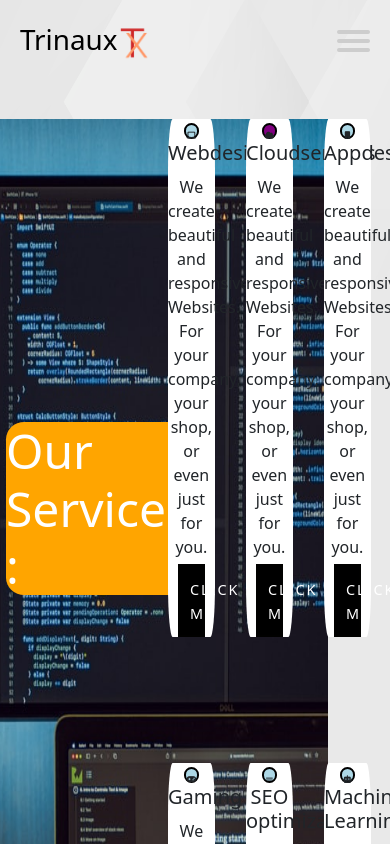
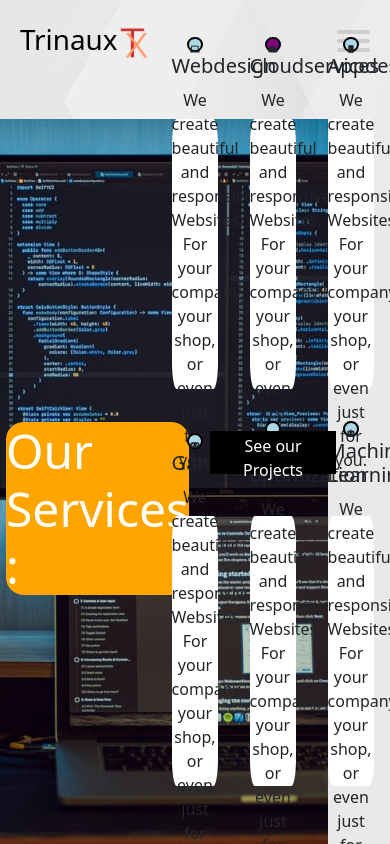
Before and after one commit to MatthiasDobiosz/trinaux-website, a React (Create React App) app: page /services in a window 390 px wide. Shown: the top 844 px of the page. Built offline with nearby package versions, Linux system fonts and the light colour scheme; a web font is replaced by a local one.

Commit message:
Homepage responsivness

```diff
--- a/src/components/AnimatedSlider/AnimatedSlider.css
+++ b/src/components/AnimatedSlider/AnimatedSlider.css
@@ -2,11 +2,12 @@
 
  .slider-container{
   display: flex;
+  flex: 1;
   font-size: 17px;
   justify-content: flex-end;
-  width: 40vw;
-  height: 20vh;
-  flex-shrink: 1;
+  width: 100%;
+  height: 100%;
+  flex-shrink: 0;
  }
 
 .slider-image{
@@ -71,7 +72,30 @@
 }
 
 
+@media only screen and (max-width: 1000px) {
+  .slider-container{
+    width: 500px;
+    min-height: 30vw;
+    position: relative;
+  }
 
+
+  .slider-image,
+  .next-container,
+  .prev-container,
+  .image-title-container
+  {
+    top: auto;
+  }
+
+  .next-container{
+    left: auto;
+  }
+
+  .prev-container{
+    right: 65%;
+  }
+}
 
 
 /*
--- a/src/components/Homepage/Homepage.css
+++ b/src/components/Homepage/Homepage.css
@@ -77,18 +77,22 @@
     .title-container{
         font-size: 40px;
     }
-
-    .Homepage-container{
-        flex-direction: column;
-    }
-
 }
 
 @media screen and (max-width: 1000px) {
     .title-container{
         font-size: 30px;
     }
+
+    .Home-text{
+        width: 100%;
+    }
     .svg-wave path{
         opacity: 0;
     }
+
+    .Homepage-container{
+        flex-direction: column;
+        margin-top: 20%;
+    }
 }
--- a/src/components/Navbar/Navbar.tsx
+++ b/src/components/Navbar/Navbar.tsx
@@ -9,7 +9,6 @@
 
 
     const getLinkStyles = ({isActive} : any ) => {
-        console.log(isActive)
         return{ color: "rgb(14, 14, 14)",
             textDecoration: isActive?"underline":"none",
             textDecorationColor: isActive?"orange":"rgb(14,14,14)"
@@ -18,7 +17,7 @@
 
     return(
         <nav className="navbar-container">
-            <svg className="svg-wave2" xmlns="http://www.w3.org/2000/svg" viewBox="0 0 1440 320"><path fill="#a2d9ff" fill-opacity="1" d="M0,32L48,32C96,32,192,32,288,53.3C384,75,480,117,576,149.3C672,181,768,203,864,197.3C960,192,1056,160,1152,160C1248,160,1344,192,1392,208L1440,224L1440,320L1392,320C1344,320,1248,320,1152,320C1056,320,960,320,864,320C768,320,672,320,576,320C480,320,384,320,288,320C192,320,96,320,48,320L0,320Z"></path></svg>
+            <svg className="svg-wave2" xmlns="http://www.w3.org/2000/svg" viewBox="0 0 1440 320"><path fill="#a2d9ff" fillOpacity="1" d="M0,32L48,32C96,32,192,32,288,53.3C384,75,480,117,576,149.3C672,181,768,203,864,197.3C960,192,1056,160,1152,160C1248,160,1344,192,1392,208L1440,224L1440,320L1392,320C1344,320,1248,320,1152,320C1056,320,960,320,864,320C768,320,672,320,576,320C480,320,384,320,288,320C192,320,96,320,48,320L0,320Z"></path></svg>
             <input type="checkbox" aria-label="Toggle menu" />
             <span></span>
             <span></span>
--- a/src/components/ServicePage/ServiceCard.css
+++ b/src/components/ServicePage/ServiceCard.css
@@ -1,5 +1,6 @@
 .service-card-container{
     width: 12vw;
+    height: 32vh;
     display: flex;
     flex-direction: column;
     justify-content: center;
--- a/src/components/ServicePage/ServiceCard.tsx
+++ b/src/components/ServicePage/ServiceCard.tsx
@@ -20,9 +20,6 @@
             </div>
             <h5 className="service-card-title">{title}</h5>
             <div className="service-card-description">{description}</div>
-            <div className="btn-container">
-                <AnimatedButton btnSize="very-large" link="/"/>
-            </div>
         </div>
     );
 }
--- a/src/components/ServicePage/ServicePage.css
+++ b/src/components/ServicePage/ServicePage.css
@@ -8,8 +8,13 @@
     width: 60%;
     display: flex;
     flex-direction: column;
-    row-gap: 15vh;
+    row-gap: 5vh;
     z-index: 1;
+}
+
+.col{
+    display: flex;
+    justify-content: center;
 }
 
 .service-image-container{
@@ -32,3 +37,70 @@
     background-color: orange;
     border-radius: 10%;
 }
+
+.projects-btn-container{
+    display: flex;
+    justify-content: center;
+}
+
+.projects-btn{
+    height: 5vh;
+    width: 15vh;
+}
+
+
+.projects-btn{
+    text-decoration: none;
+    border: 2px solid #010100;
+    color: #000;
+    position: relative;
+    display: inline-block;
+    text-align: center;
+}
+
+.projects-btn-text{
+    z-index: 3;
+    position: relative;
+}
+
+
+.projects-btn:hover::before{
+    transform: scaleY(0);
+}
+.projects-btn:hover::after{
+    transform: scaleX(0);
+}
+
+.projects-btn {
+    color: #ffffff;
+    transition: all 0.5s ease-in-out;
+}
+
+.projects-btn:hover {
+    color: #000000;
+    transition: all 0.5s ease-in-out;
+}
+
+.projects-btn::before {
+content: "";
+position: absolute;
+top: 0;
+left: 0;
+width: 100%;
+height: 100%;
+background-color: #000;
+transition: all 0.5s ease-in-out;
+transform: scaleY(1);
+}
+
+.projects-btn::after {
+content: "";
+position: absolute;
+left: 0;
+top: 0;
+width: 100%;
+height: 100%;
+background-color: black;
+transition: all 0.5s ease-in-out;
+transform: scaleX(1);
+}
--- a/src/components/ServicePage/ServicePage.tsx
+++ b/src/components/ServicePage/ServicePage.tsx
@@ -1,11 +1,21 @@
-import React from "react";
+import React, {MutableRefObject, useRef} from "react";
 import { Col, Container, Image, Row } from "react-bootstrap";
 // @ts-ignore
 import ServiceCard from "./ServiceCard.tsx";
 import "./ServicePage.css";
 
 const ServicePage = () => {
+
+    const projectsRef = useRef() as MutableRefObject<HTMLDivElement>;
+
+    const scrollDown = () => {
+        console.log("click")
+        projectsRef.current.scrollIntoView();
+        console.log("hey")
+    }
+
     return(
+        <>
             <div className="services-container">
                 <div className="service-image-container">
                     <Image src="services_code.jpg"/>
@@ -18,12 +28,21 @@
                         <Col><ServiceCard icon="fas fa-mobile" title="Appdesign" description="We create beautiful and responsive Websites. For your company, your shop, or even just for you." color = "lightblue"/></Col>
                     </Row>
                     <Row className="row-2">
+                        <div className="projects-btn-container">
+                            <button className="projects-btn" onClick={scrollDown}><span className="projects-btn-text">See our Projects</span></button>
+                        </div>
+                    </Row>
+                    <Row className="row-3">
                         <Col><ServiceCard icon="fas fa-gamepad" title="Gaming" description="We create beautiful and responsive Websites. For your company, your shop, or even just for you." color = "lightblue"/></Col>
                         <Col><ServiceCard icon="fas fa-grip-lines" title="SEO optimization" description="We create beautiful and responsive Websites. For your company, your shop, or even just for you." color = "lightblue"/></Col>
                         <Col><ServiceCard icon="fas fa-robot" title="Machine Learning" description="We create beautiful and responsive Websites. For your company, your shop, or even just for you." color = "lightblue"/></Col>
                     </Row>
                 </Container>
             </div>
+            <div style={{width: "100vw", height: "100vh"}} ref={projectsRef}>
+
+            </div>
+        </>
     );
 }
 
```
Lines whose indentation alone changed are shown as unchanged.
